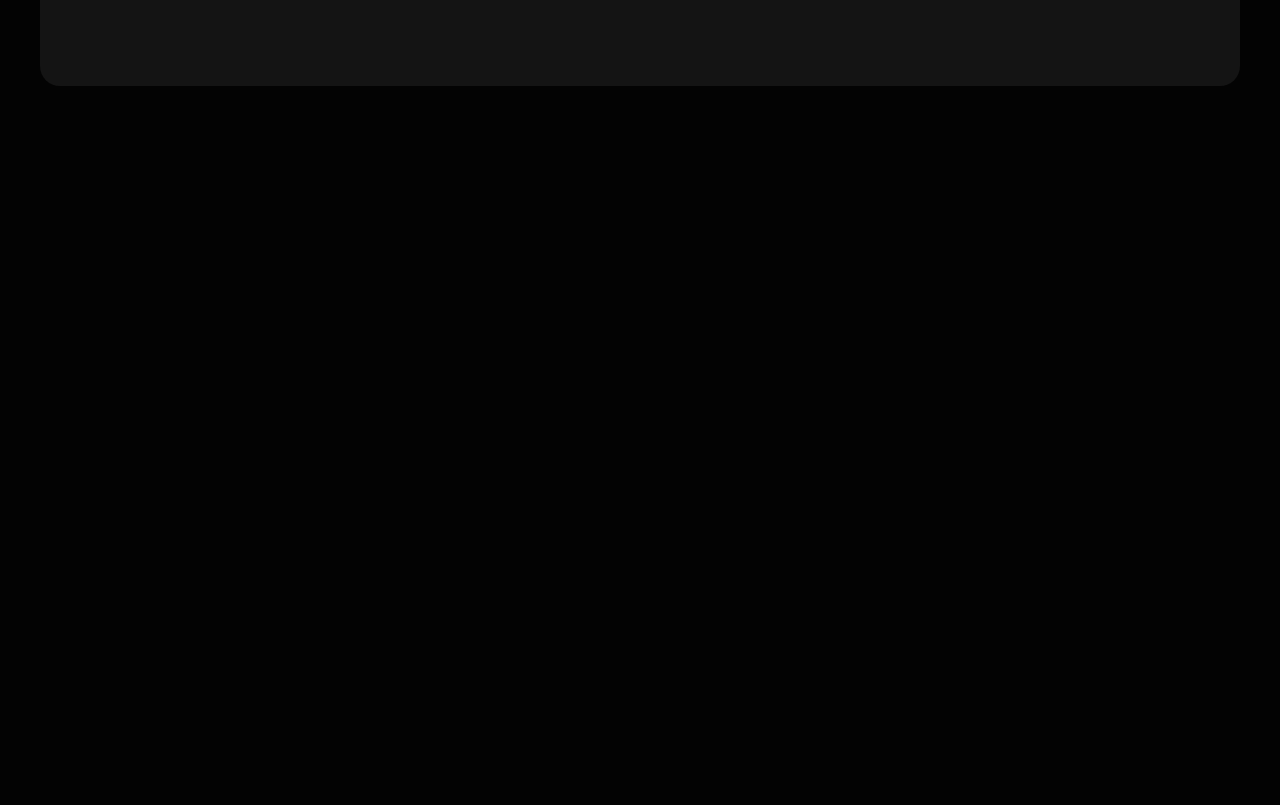
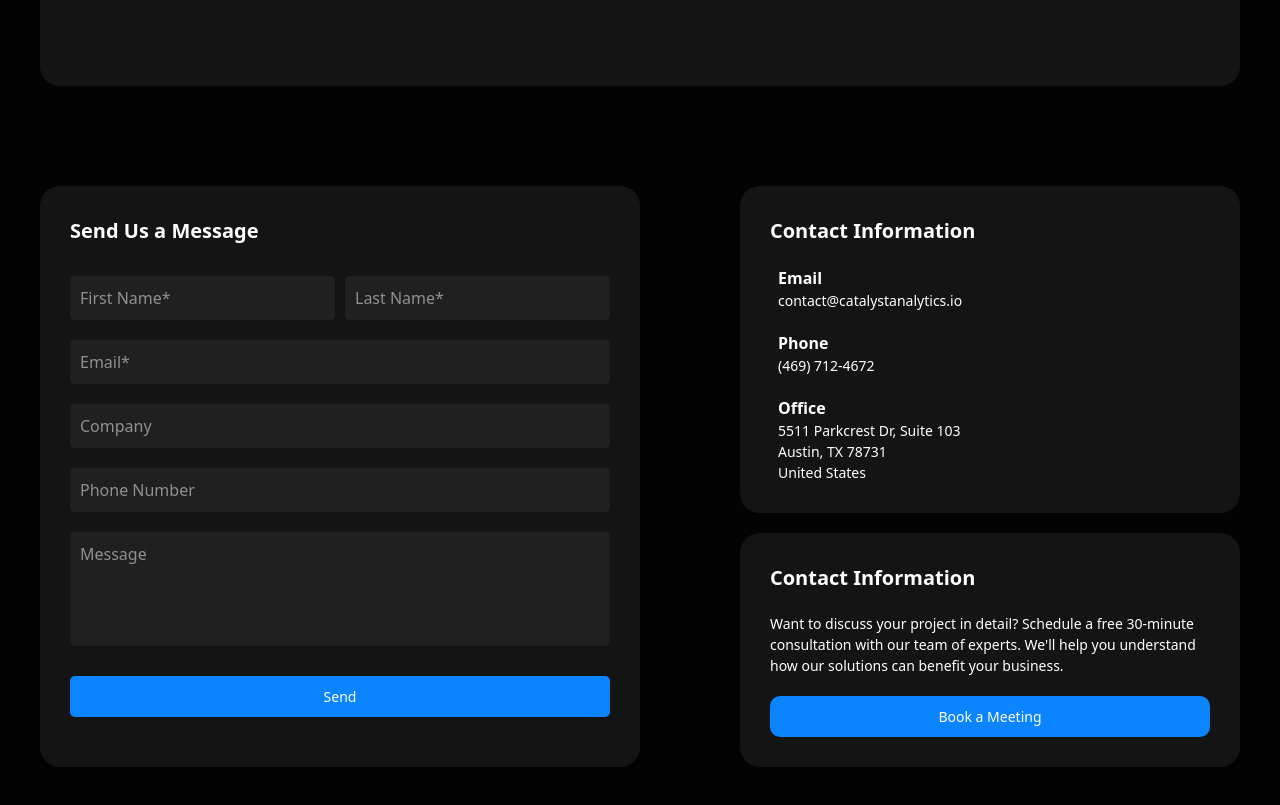
Before and after one commit to rxmnw/EXAM-WEEK-3, a website: page src/page5.html in a window 1280 px wide. Shown: the part 465-1270 px from the top of the page. Before the commit the page ends 800 px from the top, so only its background shows below. Drawn offline with Linux system fonts and the light colour scheme.

Commit message:
section2 in page5

```diff
--- a/src/page5.html
+++ b/src/page5.html
@@ -42,6 +42,105 @@
       </section>
 
 
+      <section
+        class="max-w-300 m-auto flex flex-col gap-[30px] lg:flex-row lg:justify-between p-[50px_20px] lg:p-[100px_0]"
+      >
+        <div
+          class="flex flex-col gap-[30px] bg-[#141414] lg:w-[600px] rounded-[20px] p-[30px] items-start"
+        >
+          <h1 class="font-semibold text-[20px]">Send Us a Message</h1>
+          <form class="flex flex-col gap-[20px] w-full">
+            <div class="flex gap-[10px]">
+              <input
+                class="outline-none bg-[#202020] w-full p-[10px_0px_10px_10px] rounded-[5px]"
+                type="text"
+                placeholder="First Name*"
+              />
+              <input
+                class="outline-none bg-[#202020] w-full p-[10px_0px_10px_10px] rounded-[5px]"
+                type="text"
+                placeholder="Last Name*"
+              />
+            </div>
+            <input
+              class="outline-none bg-[#202020] w-full p-[10px_0px_10px_10px] rounded-[5px]"
+              type="email"
+              placeholder="Email*"
+            />
+            <input
+              class="outline-none bg-[#202020] w-full p-[10px_0px_10px_10px] rounded-[5px]"
+              type="text"
+              placeholder="Company"
+            />
+            <input
+              class="outline-none bg-[#202020] w-full p-[10px_0px_10px_10px] rounded-[5px]"
+              type="tel"
+              placeholder="Phone Number"
+            />
+            <input
+              class="outline-none bg-[#202020] w-full p-[10px_0px_10px_10px] rounded-[5px] pb-[80px]"
+              type="text"
+              placeholder="Message"
+            />
+          </form>
+          <button
+            class="text-[14px] bg-[#0A84FF] w-full py-[10px] rounded-[5px]"
+          >
+            Send <i class="fa-solid fa-paper-plane" style="color: white"></i>
+          </button>
+        </div>
+        <div class="flex flex-col gap-[20px]">
+          <div
+            class="flex flex-col gap-[20px] lg:w-[500px] bg-[#141414] rounded-[20px] p-[30px]"
+          >
+            <h1 class="font-semibold text-[20px]">Contact Information</h1>
+            <div class="flex items-start gap-2">
+              <i class="fa-solid fa-envelope mt-[5px] text-[#0a84ff]"></i>
+              <aside>
+                <p class="font-semibold flex gap-[10px] items-center">Email</p>
+                <p class="text-[14px]">contact@catalystanalytics.io</p>
+              </aside>
+            </div>
+            <div class="flex items-start gap-2">
+              <i class="fa-solid fa-phone mt-[5px] text-[#0a84ff]"></i>
+              <aside>
+                <p class="font-semibold flex gap-[10px] items-center">Phone</p>
+                <p class="text-[14px]">(469) 712-4672</p>
+              </aside>
+            </div>
+            <div class="flex items-start gap-2">
+              <i class="fa-solid fa-location-dot mt-[5px] text-[#0a84ff]"></i>
+              <aside>
+                <p class="font-semibold flex gap-[10px] items-center">Office</p>
+                <p class="text-[14px]">
+                  5511 Parkcrest Dr, Suite 103 <br />
+                  Austin, TX 78731 <br />
+                  United States
+                </p>
+              </aside>
+            </div>
+          </div>
+
+          <div
+            class="flex flex-col gap-[20px] lg:w-[500px] bg-[#141414] rounded-[20px] p-[30px]"
+          >
+            <h1 class="font-semibold text-[20px]">Contact Information</h1>
+            <p class="text-[14px]">
+              Want to discuss your project in detail? Schedule a free 30-minute
+              consultation with our team of experts. We'll help you understand
+              how our solutions can benefit your business.
+            </p>
+            <button
+              class="text-[14px] bg-[#0A84FF] w-full py-[10px] rounded-[10px]"
+            >
+              Book a Meeting
+            </button>
+          </div>
+        </div>
+      </section>
+
+
+
 
 </main>
 </body>
```
Also changed, not shown: src/output.css.
